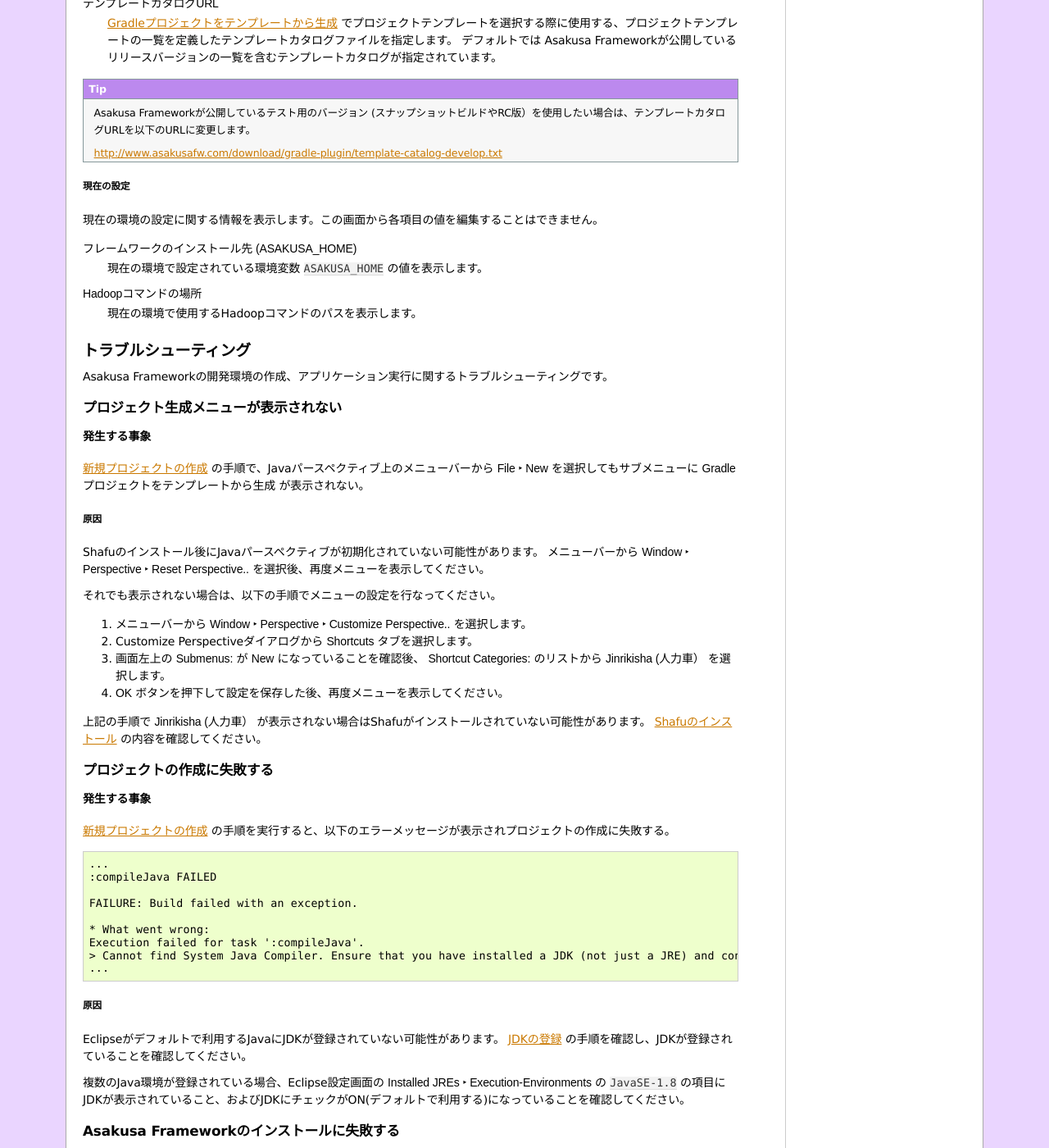
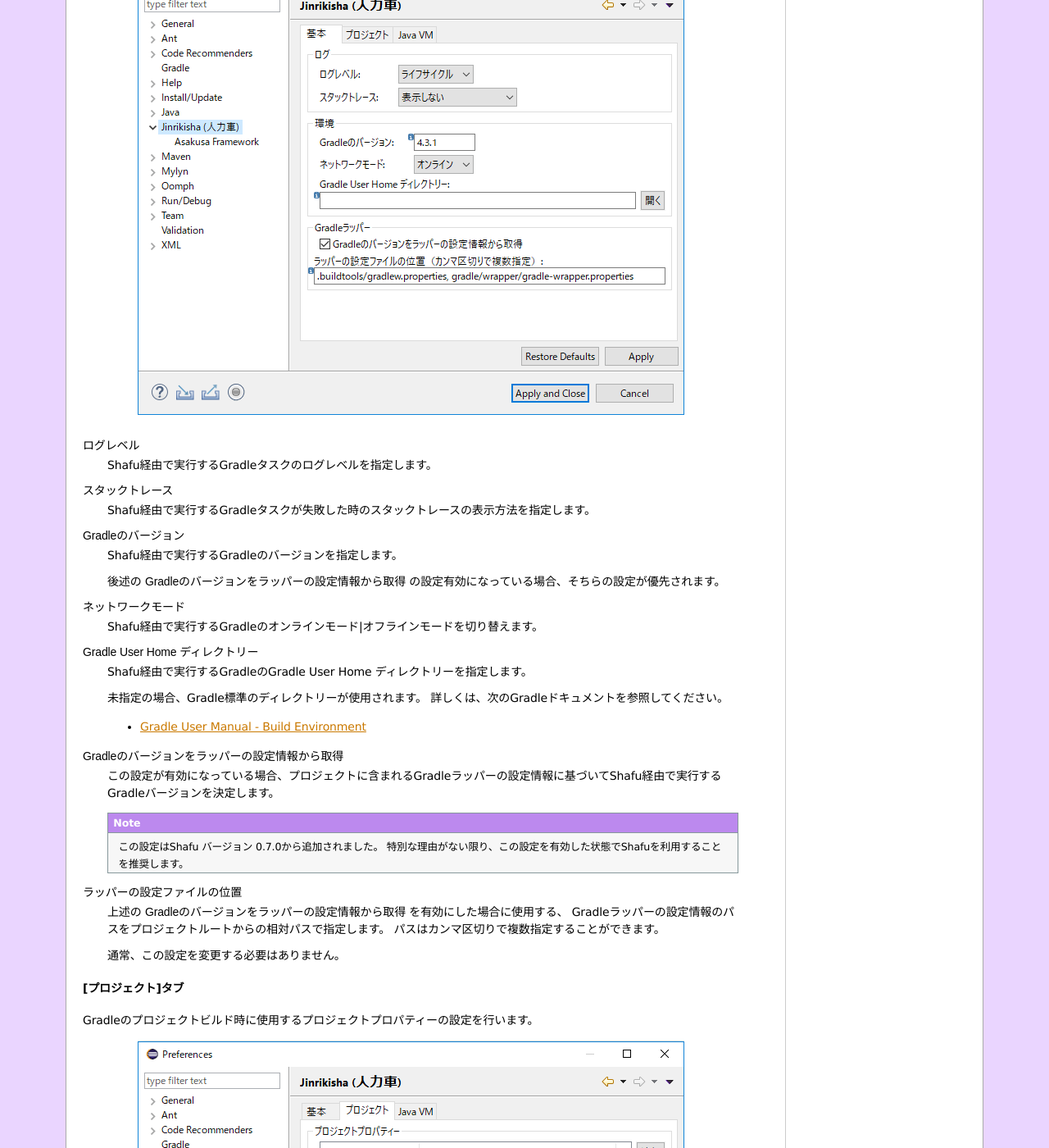
Before and after one commit to asakusafw/asakusafw-starter, a Sphinx documentation site: the page built from jinrikisha/docs/ja/source/shafu.rst, in a window 1280 px wide and 1400 px high, scrolled down 9736 px. Shown: the whole window at 82% size. Built offline with Sphinx 7.4.7, drawn with Linux system fonts in a browser that asks for light colours; formulas are drawn with MathJax 3; some of the changed text lies outside the part shown.

Commit message:
Revise Shafu documentation

```diff
--- a/jinrikisha/docs/ja/source/shafu.rst
+++ b/jinrikisha/docs/ja/source/shafu.rst
@@ -31,32 +31,16 @@
       - 備考
     * - IDE
       - Eclipse
-      - 4.7.1a
+      - 4.8.0
       -
     * - Java
       - Oracle JDK
       - JDK7 / JDK8
-      - 推奨環境
+      - JDK8 を推奨
     * - Java
       - Open JDK
       - JDK7 / JDK8
-      - 基本的な動作確認のみ
-    * - OS
-      - Ubuntu Desktop
-      - 16.04.3
-      - 推奨環境
-    * - OS
-      - CentOS
-      - 7.2
-      -
-    * - OS
-      - MacOSX
-      - 10.13
-      -
-    * - OS
-      - Windows
-      - 10 (1709)
-      -
+      - JDK8 を推奨
 
 ..  attention::
     Asakusa Frameworkのバッチアプリケーションのコンパイルやテストの実行にはJDKが必要です。
@@ -89,6 +73,10 @@
 
 Eclipse経由で実行するJavaにJREが設定されている場合は、これをJDKに設定します。
 
+..  attention::
+  Asakusa Frameworkのバッチアプリケーションのコンパイルやテストの実行にはJDKを使用する必要があります。
+  JREでは一部の機能が利用できないため、必ずこの設定を行ってください。
+
 1. Eclipseの設定画面から :menuselection:`Java --> Installed JREs` を選択します。
 2. :guilabel:`Installed JREs` ダイアログにJDK以外のJava定義が表示されている場合 (例えば ``jre8`` のような項目が表示されている場合)、これら項目を削除します。 削除する項目を選択して、 :guilabel:`Remove` ボタンを押下します。
 3. JDKを追加します。 :guilabel:`Installed JREs` ダイアログで :guilabel:`Add` ボタンを押下します。
@@ -361,27 +345,119 @@
 
 Eclipseの設定画面からShafuの設定を変更することができます。
 
-..  figure:: images/shafu-preferences.png
-
 #. メニューバーから :menuselection:`Window --> Preferences` を選択します。
 #. Eclipse設定画面のサイドメニューから :guilabel:`Jinrikisha  (人力車)` を選択します。
 
-Jinrikisha (人力車) ページ
---------------------------
+Jinrikisha (人力車) プリファレンスページ
+----------------------------------------
 
-:guilabel:`基本`
-  Gradleのログレベルやバージョン、オフラインモードの設定など、Gradleの動作に関する設定を行います。
+:guilabel:`Jinrikisha (人力車)` プリファレンスページでは、主にShafuが実行するGradleの設定を編集することができます。
 
-:guilabel:`プロジェクト`
-  Gradleのプロジェクトビルド時に使用するプロジェクトプロパティーを設定することができます。
+このプリファレンスページには以下3つのタブによって各設定画面を切り替えます。
 
-:guilabel:`Java VM`
-  Gradleのビルドで使用するJava VMやJavaプロセスに対するシステムプロパティーを指定します。
+* :guilabel:`[基本]` タブ
+* :guilabel:`[プロジェクト]` タブ
+* :guilabel:`[Java VM]` タブ
 
-Asakusa Framework ページ
-~~~~~~~~~~~~~~~~~~~~~~~~
+また、:guilabel:`Jinrikisha (人力車)` のサブ階層として :guilabel:`Asakusa Framework` プリファレンスページがあります。
 
-:guilabel:`テンプレートカタログURL`
+[基本]タブ
+~~~~~~~~~~
+
+Gradleのログレベルやバージョン、オフラインモードの設定など、Gradleの動作に関する設定を行います。
+
+..  figure:: images/preference-jinrikisha-basic.png
+
+:guilabel:`ログレベル`
+  Shafu経由で実行するGradleタスクのログレベルを指定します。
+
+:guilabel:`スタックトレース`
+  Shafu経由で実行するGradleタスクが失敗した時のスタックトレースの表示方法を指定します。
+
+:guilabel:`Gradleのバージョン`
+  Shafu経由で実行するGradleのバージョンを指定します。
+
+  後述の :guilabel:`Gradleのバージョンをラッパーの設定情報から取得` の設定有効になっている場合、そちらの設定が優先されます。
+
+:guilabel:`ネットワークモード`
+  Shafu経由で実行するGradleのオンラインモード|オフラインモードを切り替えます。
+
+:guilabel:`Gradle User Home ディレクトリー`
+  Shafu経由で実行するGradleのGradle User Home ディレクトリーを指定します。
+
+  未指定の場合、Gradle標準のディレクトリーが使用されます。
+  詳しくは、次のGradleドキュメントを参照してください。
+
+  * `Gradle User Manual - Build Environment`_
+
+..  _`Gradle User Manual - Build Environment`: https://docs.gradle.org/current/userguide/build_environment.html
+
+:guilabel:`Gradleのバージョンをラッパーの設定情報から取得`
+  この設定が有効になっている場合、プロジェクトに含まれるGradleラッパーの設定情報に基づいてShafu経由で実行するGradleバージョンを決定します。
+
+  .. note::
+     この設定はShafu バージョン 0.7.0から追加されました。
+     特別な理由がない限り、この設定を有効した状態でShafuを利用することを推奨します。
+
+:guilabel:`ラッパーの設定ファイルの位置`
+  上述の :guilabel:`Gradleのバージョンをラッパーの設定情報から取得` を有効にした場合に使用する、
+  Gradleラッパーの設定情報のパスをプロジェクトルートからの相対パスで指定します。
+  パスはカンマ区切りで複数指定することができます。
+
+  通常、この設定を変更する必要はありません。
+
+[プロジェクト]タブ
+~~~~~~~~~~~~~~~~~~
+
+Gradleのプロジェクトビルド時に使用するプロジェクトプロパティーの設定を行います。
+
+..  figure:: images/preference-jinrikisha-project.png
+
+:guilabel:`プロジェクトプロパティー`
+  Shafu経由で実行するGradleのプロジェクトプロパティーを追加|変更|削除します。
+
+  プロジェクトプロパティーについて詳しくは、次のGradleドキュメントを参照してください。
+
+  * `Gradle User Manual - Build Environment`_
+
+[Java VM]タブ
+~~~~~~~~~~~~~
+Gradleのビルドで使用するJava VMやJavaプロセスに対する設定を行います。
+
+..  figure:: images/preference-jinrikisha-javavm.png
+
+:guilabel:`Java Home ディレクトリー`
+  後述の :guilabel:`デフォルトのJavaランタイムにプロジェクトのJavaランタイム環境を利用する` 設定を無効にした場合に使用する、
+  Javaのインストールディレクトリを指定します。
+
+:guilabel:`デフォルトのJavaランタイムにプロジェクトのJavaランタイム環境を利用する`
+  この設定が有効になっている場合、プロジェクトのJavaランタイム設定に基づいて、先述の `JDKの登録`_ で登録した設定からJava実行環境を決定します。
+
+  通常、この設定を変更する必要はありません。
+
+:guilabel:`システムプロパティー`
+
+  Shafu経由で実行するGradleのJavaプロセスに設定するシステムプロパティーを追加|変更|削除します。
+
+  Gradleに設定するシステムプロパティーについて詳しくは、次のGradleドキュメントを参照してください。
+
+  * `Gradle User Manual - Build Environment`_
+
+:guilabel:`環境変数`
+
+  Shafu経由で実行するGradleのJavaプロセスに設定する環境変数を追加|変更|削除します。
+  この設定を利用する場合、実行するGradleのバージョンが3.5以上である必要があります。
+
+  Gradleに設定する環境変数について詳しくは、次のGradleドキュメントを参照してください。
+
+  * `Gradle User Manual - Build Environment`_
+
+Asakusa Framework プリファレンスページ
+--------------------------------------
+
+..  figure:: images/preference-jinrikisha-asakusafw.png
+
+:guilabel:`プロジェクトテンプレートカタログURL`
   `Gradleプロジェクトをテンプレートから生成`_ でプロジェクトテンプレートを選択する際に使用する、プロジェクトテンプレートの一覧を定義したテンプレートカタログファイルを指定します。
   デフォルトでは Asakusa Frameworkが公開しているリリースバージョンの一覧を含むテンプレートカタログが指定されています。
 
@@ -390,16 +466,15 @@
 
     http://www.asakusafw.com/download/gradle-plugin/template-catalog-develop.txt
 
-現在の設定
-^^^^^^^^^^
-
-現在の環境の設定に関する情報を表示します。この画面から各項目の値を編集することはできません。
-
 :guilabel:`フレームワークのインストール先 (ASAKUSA_HOME)`
   現在の環境で設定されている環境変数 ``ASAKUSA_HOME`` の値を表示します。
 
+  この項目は表示のみです。このプリファレンスページから編集することはできません。
+
 :guilabel:`Hadoopコマンドの場所`
   現在の環境で使用するHadoopコマンドのパスを表示します。
+
+  この項目は表示のみです。このプリファレンスページから編集することはできません。
 
 トラブルシューティング
 ======================
```
Also changed, not shown: other parts of jinrikisha/docs/ja/source/shafu.rst (+1 -5 lines), jinrikisha/docs/ja/source/images/create-project-select-template.png, jinrikisha/docs/ja/source/images/eclipse-junit.png, jinrikisha/docs/ja/source/images/installed-jre-jdk8.png, jinrikisha/docs/ja/source/images/preference-jinrikisha-asakusafw.png (added), jinrikisha/docs/ja/source/images/preference-jinrikisha-basic.png (added), jinrikisha/docs/ja/source/images/preference-jinrikisha-javavm.png (added), jinrikisha/docs/ja/source/images/preference-jinrikisha-project.png (added), jinrikisha/docs/ja/source/images/shafu-build-project.png, jinrikisha/docs/ja/source/images/shafu-install-asakusafw.png, jinrikisha/docs/ja/source/images/shafu-preferences.png (deleted).
